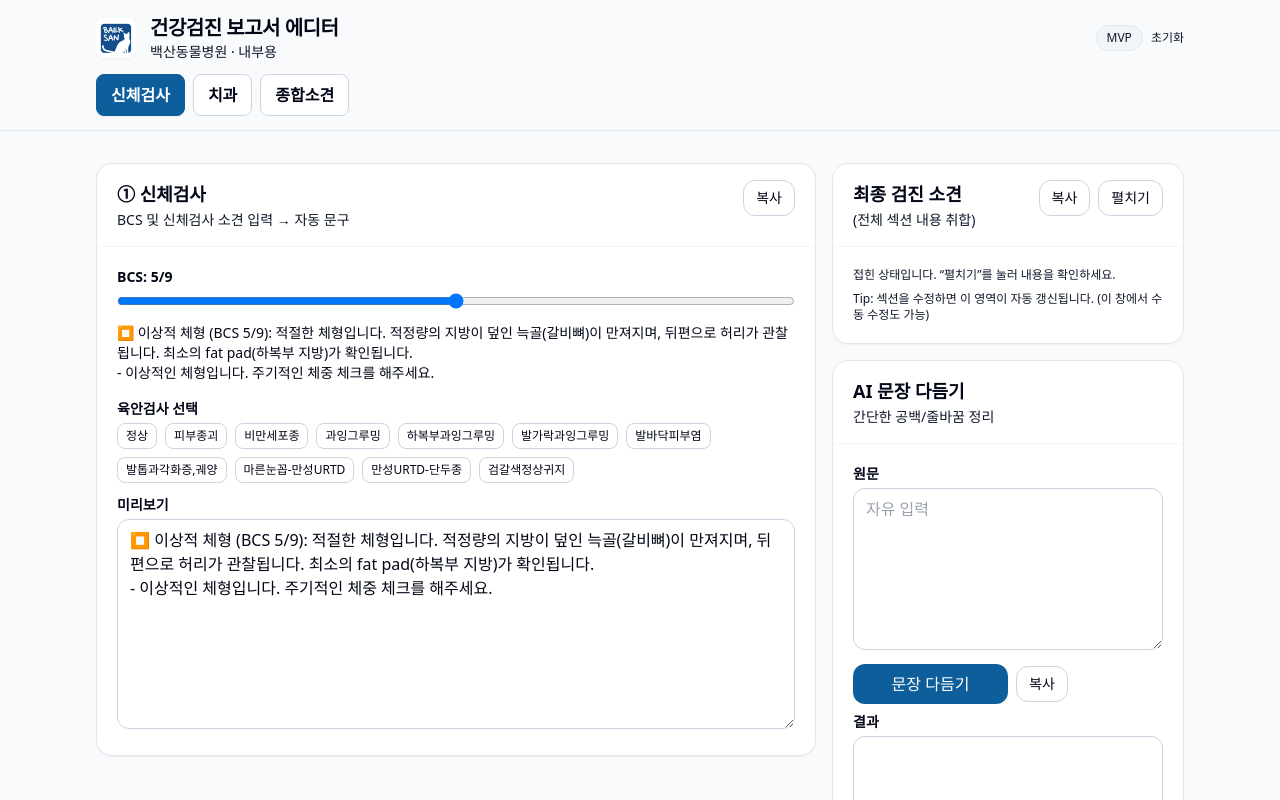
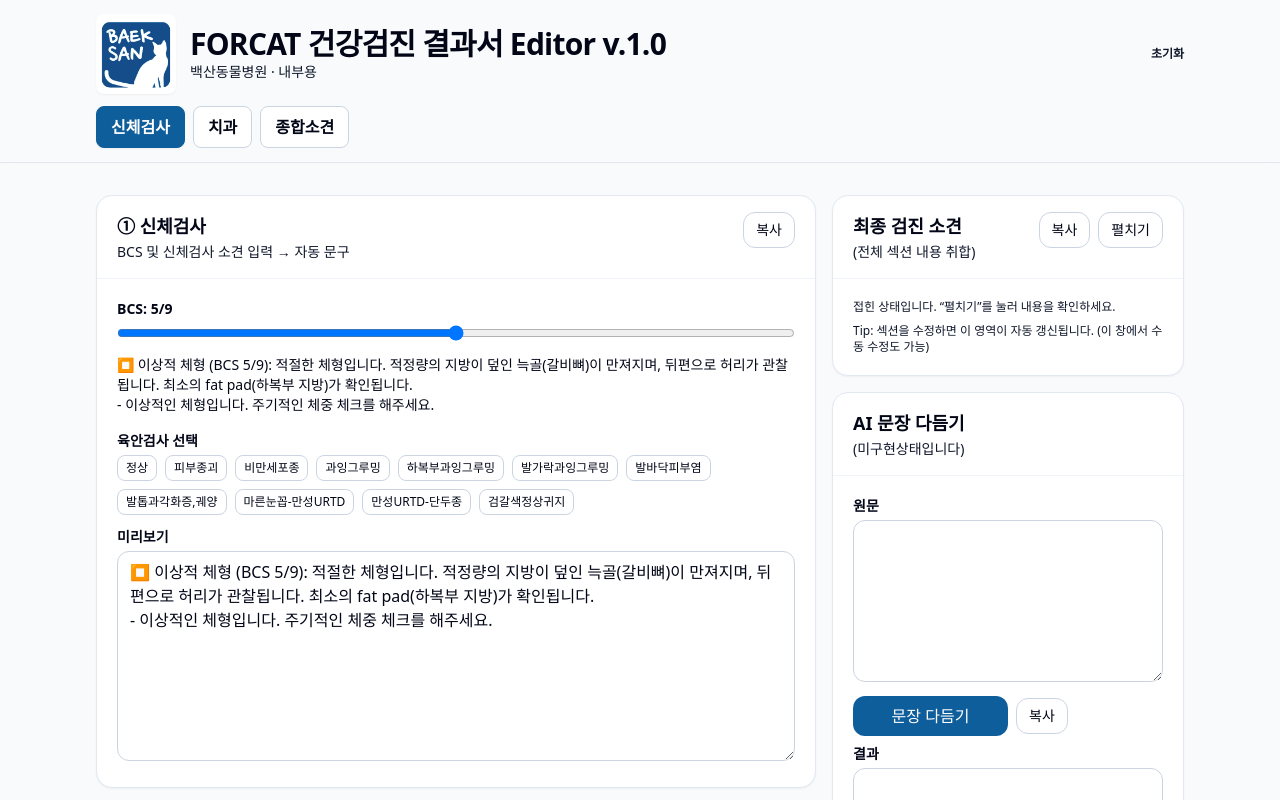
Before and after one commit to hodewdew-creator/BS_health_report_editor, a React (Vite) app: page / in a window 1280 px wide. Shown: the top 800 px of the page. Built offline with nearby package versions, Linux system fonts and the light colour scheme.

Commit message:
Update App.jsx

```diff
--- a/src/App.jsx
+++ b/src/App.jsx
@@ -2,14 +2,15 @@ import React, { useEffect, useMemo, useState } from "react";
 import templates from "./data/templates.json";
 
 /**
- * App.jsx — UI Polish v5
- * Requests applied:
- * 1) 태그(육안검사/종합소견) 선택색을 옅은 노랑톤으로 (너무 튀지 않게)
- * 2) 종합소견 체크박스: CBC+Chem => "혈액검사" 하나로 통합 (이전 저장값과 호환)
- * 3) 태그 제목/내용 글씨 더 진하게
- * 4) "문장 다듬기" → "AI 문장 다듬기", 파란 버튼 너비 2/3
- * 5) 최종 검진 소견: 제목/부제 변경 + 복사/펼치기 버튼 가로 정렬·사이즈 통일
- * 6) 종합소견 [중분류] 제목 오른쪽에 태그 버튼이 같은 줄로 배치
+ * App.jsx — UI Polish v5.1
+ * - 태그 선택 칩: 옅은 노랑(amber) 스타일
+ * - 종합소견: CBC/Chem → "혈액검사" 통합, 중분류 오른쪽에 태그(한 줄), 모바일에서는 wrap
+ * - 글씨 가독성 강화(slate-950/900)
+ * - AI 문장 다듬기: 부제 "(미구현상태입니다)"
+ * - 최종 검진 소견: 제목/부제 수정, 버튼 정렬/동일 높이
+ * - Output/Help 기본 접힘 유지
+ * - Header: 로고 2배, 제목 변경/크기 업, MVP 제거, '초기화' bold
+ * - 종합소견 추가안내문구 placeholder 제거
  */
 
 // ===== Brand color (탭/주요 버튼) =====
@@ -117,19 +118,27 @@ function Header({ tab, onTab }) {
       <div className="mx-auto max-w-6xl px-4 md:px-6 lg:px-8 py-3.5">
         <div className="flex items-center justify-between">
           <div className="flex items-center gap-3.5">
-            <img src="/baeksan-logo.png" alt="Baeksan Animal Hospital" className="w-10 h-10 rounded-lg bg-white object-contain p-1 shadow-sm" />
+            <img
+              src="/baeksan-logo.png"
+              alt="FORCAT"
+              className="w-20 h-20 rounded-lg bg-white object-contain p-1 shadow-sm"
+            />
             <div>
-              <div className="text-lg md:text-xl font-semibold tracking-tight text-slate-950">건강검진 보고서 에디터</div>
-              <div className="text-sm text-slate-900">백산동물병원 · 내부용</div>
+              <div className="text-2xl md:text-3xl font-bold tracking-tight text-slate-950">
+                FORCAT 건강검진 결과서 Editor v.1.0
+              </div>
+              <div className="text-sm text-slate-900">
+                백산동물병원 · 내부용
+              </div>
             </div>
           </div>
 
-          <div className="flex items-center gap-2">
-            <span className="inline-flex items-center px-2.5 py-1 rounded-full text-xs bg-slate-100 text-slate-900 border border-slate-200">MVP</span>
+          <div className="flex items-center gap-3">
+            {/* MVP 배지 제거 */}
             <a
               href="#"
               onClick={(e)=>{ e.preventDefault(); localStorage.clear(); location.reload(); }}
-              className="text-xs text-slate-900 hover:text-slate-950"
+              className="text-xs font-bold text-slate-900 hover:text-slate-950"
               title="모든 데이터(로컬저장) 초기화"
             >
               초기화
@@ -582,15 +591,15 @@ function OverallAssessmentCard(){
         </div>
       )}
 
-      {/* 태그 그룹: 중분류 오른쪽 같은 줄에 태그 */}
+      {/* 태그 그룹: 중분류 오른쪽 같은 줄에 태그 (모바일은 wrap) */}
       {grouped.length > 0 && (
         <div className="mt-4 space-y-3">
           {grouped.map(([sub, rows]) => (
-            <div key={sub} className="flex flex-wrap items-start gap-3">
-              <div className="shrink-0 text-[12px] font-semibold tracking-wide text-slate-950 px-2 py-1 bg-slate-100 rounded-md border border-slate-200">
+            <div key={sub} className="flex flex-wrap md:flex-nowrap items-start gap-3">
+              <div className="shrink-0 whitespace-nowrap text-[12px] font-semibold tracking-wide text-slate-950 px-2 py-1 bg-slate-100 rounded-md border border-slate-200">
                 {sub}
               </div>
-              <div className="flex flex-wrap gap-2">
+              <div className="flex-1 min-w-0 flex flex-wrap gap-2">
                 {rows.map(row => {
                   const picked = !!(o.tagSel && o.tagSel[row._id]);
                   return (
@@ -620,14 +629,13 @@ function OverallAssessmentCard(){
         {hover}
       </div>
 
-      {/* 자유 입력 — 추가안내 (높이 1/2) */}
+      {/* 자유 입력 — 추가안내 (placeholder 제거) */}
       <div className="mt-3">
         <Field label="추가 안내 문구 (선택)">
           <TextArea
             value={o.addenda}
             onChange={(v)=> setO({ ...o, addenda: v })}
             rows={3}
-            placeholder="식이/운동/재검 권장 등"
           />
         </Field>
       </div>
@@ -711,8 +719,8 @@ function PolisherPanel(){
     );
   }
   return (
-    <Card title="AI 문장 다듬기" subtitle="간단한 공백/줄바꿈 정리">
-      <Field label="원문"><TextArea value={input} onChange={setInput} rows={6} placeholder="자유 입력" /></Field>
+    <Card title="AI 문장 다듬기" subtitle="(미구현상태입니다)">
+      <Field label="원문"><TextArea value={input} onChange={setInput} rows={6} /></Field>
       <div className="mt-2 flex items-center gap-2">
         <button onClick={()=> setOut(tidy(input))} className="w-2/3 md:w-1/2 rounded-xl px-4 py-2 text-white" style={{ backgroundColor: BRAND.bg }}>문장 다듬기</button>
         <CopyBtn text={out} />
```
